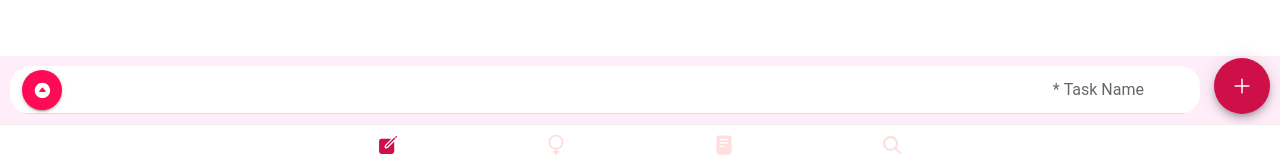
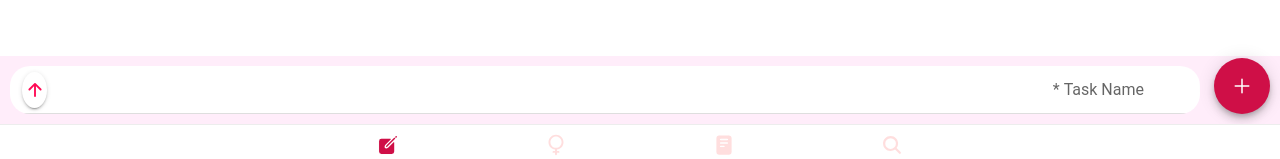
Before and after one commit to abcna/femaletodos, a React (Create React App) app: page /home in a window 1280 px wide. Shown: the part 619-778 px from the top of the page. Built offline with nearby package versions, Linux system fonts and the light colour scheme.

Commit message:
favicon added 8

```diff
--- a/public/index.html
+++ b/public/index.html
@@ -17,8 +17,8 @@
       content="black-translucent"
     />
     <meta name="apple-mobile-web-app-title" content="Todo App" />
-    <link rel="apple-touch-icon" href="/logo192.png" />
-    <link rel="apple-touch-startup-image" href="/logo512.png" />
+    <link rel="apple-touch-icon" href="/icon-192x192.png" />
+    <link rel="apple-touch-startup-image" href="/icon-512x512.png" />
 
     <!-- PWA specific -->
     <meta name="mobile-web-app-capable" content="yes" />
--- a/src/pages/HomePage.css
+++ b/src/pages/HomePage.css
@@ -40,11 +40,11 @@
   --border-radius: 50%;
   --padding-start: 0;
   --padding-end: 0;
-  --background: #ff0b55;
-  --background-hover: #ff0b55;
-  --background-activated: #ff0b55;
-  width: 40px;
-  height: 40px;
+  --background: white;
+  --background-hover: white;
+  --background-activated: white;
+  width: 25px;
+  height: 25px;
   z-index: 10;
   transition: transform 0.2s ease;
 }
@@ -54,7 +54,8 @@
 }
 
 .submit-button ion-icon {
-  color: white;
+  font-size: 20px;
+  color: #ff0b55;
 }
 
 /* IonFab styles */
--- a/src/pages/HomePage.tsx
+++ b/src/pages/HomePage.tsx
@@ -24,13 +24,7 @@ import {
   IonIcon,
   IonModal,
 } from "@ionic/react";
-import {
-  add,
-  document,
-  colorPalette,
-  globe,
-  caretUpCircle,
-} from "ionicons/icons";
+import { add, document, colorPalette, globe, arrowUp } from "ionicons/icons";
 import useTaskStore from "./taskState.ts";
 import "./HomePage.css";
 
@@ -117,13 +111,8 @@ const HomePage: React.FC = () => {
 
         <div className="task-input-container">
           <form onSubmit={handleSubmit} className="task-form">
-            <IonButton
-              type="submit"
-              className="submit-button"
-              fill="solid"
-              shape="round"
-            >
-              <IonIcon icon={caretUpCircle} />
+            <IonButton type="submit" className="submit-button">
+              <IonIcon icon={arrowUp}></IonIcon>
             </IonButton>
             <IonItem className="task-input-item">
               <IonInput
```
Also changed, not shown: public/manifest.json.
